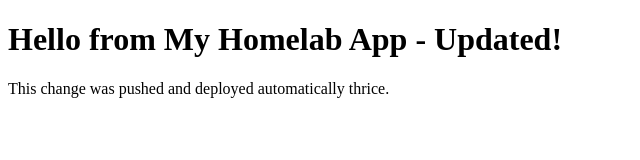
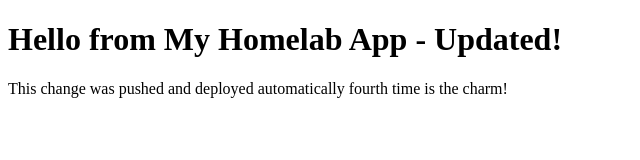
Before and after one commit to Theydontknow22/lab, a plain HTML site: page index.html in a window 1280 px wide. Shown: the whole page, without its empty margins (0-640 px from the left). Drawn offline with Linux system fonts and the light colour scheme.

Commit message:
test #4 ;))

```diff
--- a/index.html
+++ b/index.html
@@ -7,6 +7,6 @@
 </head>
 <body>
   <h1>Hello from My Homelab App - Updated!</h1>
-  <p>This change was pushed and deployed automatically thrice.</p>
+  <p>This change was pushed and deployed automatically fourth time is the charm!</p>
 </body>
 </html>
```
